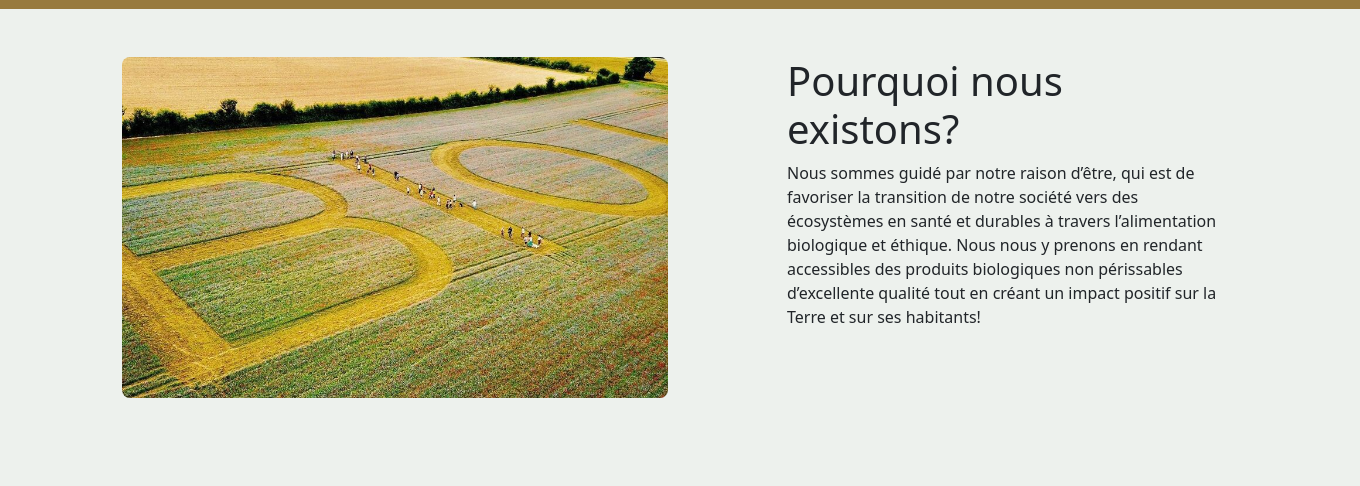
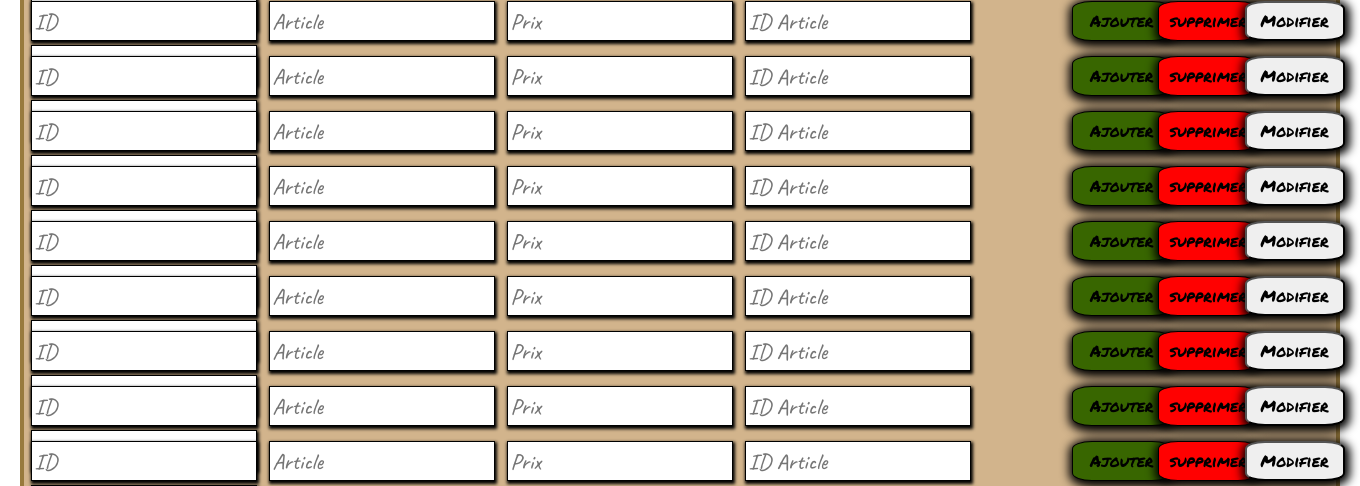
Before and after one commit to MartinProf/Projet_Final, a PHP site: page / in a window 1360 px wide. Shown: the part 801-1287 px from the top of the page. Run offline with PHP 8.4, Linux system fonts and the light colour scheme; some web fonts are replaced.

Commit message:
admin juste pas responsive...

```diff
--- /dev/null
+++ b/admin.php
@@ -0,0 +1,115 @@
+<?php
+$titre = "Page d'administration";
+require "vues/inc/entete.inc.php";
+require "vues/inc/navbar.inc.php";
+?>
+
+<main>
+<section class="containerAdmin">
+    <span id="spanAdmin"><input type="text" placeholder="ID"><input type="text" placeholder="Article"><input type="text" placeholder="Prix"><input type="text" placeholder="ID Article"><input type="text" placeholder="Image location"></span>
+    <button class="btnAjouter">Ajouter</button>
+    <button class="btnSupprimer">supprimer</button>
+    <button>Modifier</button>
+    <span id="spanAdmin"><input type="text" placeholder="ID"><input type="text" placeholder="Article"><input type="text" placeholder="Prix"><input type="text" placeholder="ID Article"><input type="text" placeholder="Image location"></span>
+    <button class="btnAjouter">Ajouter</button>
+    <button class="btnSupprimer">supprimer</button>
+    <button>Modifier</button>
+    <span id="spanAdmin"><input type="text" placeholder="ID"><input type="text" placeholder="Article"><input type="text" placeholder="Prix"><input type="text" placeholder="ID Article"><input type="text" placeholder="Image location"></span>
+    <button class="btnAjouter">Ajouter</button>
+    <button class="btnSupprimer">supprimer</button>
+    <button>Modifier</button>
+    <span id="spanAdmin"><input type="text" placeholder="ID"><input type="text" placeholder="Article"><input type="text" placeholder="Prix"><input type="text" placeholder="ID Article"><input type="text" placeholder="Image location"></span>
+    <button class="btnAjouter">Ajouter</button>
+    <button class="btnSupprimer">supprimer</button>
+    <button>Modifier</button>
+    <span id="spanAdmin"><input type="text" placeholder="ID"><input type="text" placeholder="Article"><input type="text" placeholder="Prix"><input type="text" placeholder="ID Article"><input type="text" placeholder="Image location"></span>
+    <button class="btnAjouter">Ajouter</button>
+    <button class="btnSupprimer">supprimer</button>
+    <button>Modifier</button>
+    <span id="spanAdmin"><input type="text" placeholder="ID"><input type="text" placeholder="Article"><input type="text" placeholder="Prix"><input type="text" placeholder="ID Article"><input type="text" placeholder="Image location"></span>
+    <button class="btnAjouter">Ajouter</button>
+    <button class="btnSupprimer">supprimer</button>
+    <button>Modifier</button>
+    <span id="spanAdmin"><input type="text" placeholder="ID"><input type="text" placeholder="Article"><input type="text" placeholder="Prix"><input type="text" placeholder="ID Article"><input type="text" placeholder="Image location"></span>
+    <button class="btnAjouter">Ajouter</button>
+    <button class="btnSupprimer">supprimer</button>
+    <button>Modifier</button>
+    <span id="spanAdmin"><input type="text" placeholder="ID"><input type="text" placeholder="Article"><input type="text" placeholder="Prix"><input type="text" placeholder="ID Article"><input type="text" placeholder="Image location"></span>
+    <button class="btnAjouter">Ajouter</button>
+    <button class="btnSupprimer">supprimer</button>
+    <button>Modifier</button>
+    <span id="spanAdmin"><input type="text" placeholder="ID"><input type="text" placeholder="Article"><input type="text" placeholder="Prix"><input type="text" placeholder="ID Article"><input type="text" placeholder="Image location"></span>
+    <button class="btnAjouter">Ajouter</button>
+    <button class="btnSupprimer">supprimer</button>
+    <button>Modifier</button>
+    <span id="spanAdmin"><input type="text" placeholder="ID"><input type="text" placeholder="Article"><input type="text" placeholder="Prix"><input type="text" placeholder="ID Article"><input type="text" placeholder="Image location"></span>
+    <button class="btnAjouter">Ajouter</button>
+    <button class="btnSupprimer">supprimer</button>
+    <button>Modifier</button>
+    <span id="spanAdmin"><input type="text" placeholder="ID"><input type="text" placeholder="Article"><input type="text" placeholder="Prix"><input type="text" placeholder="ID Article"><input type="text" placeholder="Image location"></span>
+    <button class="btnAjouter">Ajouter</button>
+    <button class="btnSupprimer">supprimer</button>
+    <button>Modifier</button>
+    <span id="spanAdmin"><input type="text" placeholder="ID"><input type="text" placeholder="Article"><input type="text" placeholder="Prix"><input type="text" placeholder="ID Article"><input type="text" placeholder="Image location"></span>
+    <button class="btnAjouter">Ajouter</button>
+    <button class="btnSupprimer">supprimer</button>
+    <button>Modifier</button>
+    <span id="spanAdmin"><input type="text" placeholder="ID"><input type="text" placeholder="Article"><input type="text" placeholder="Prix"><input type="text" placeholder="ID Article"><input type="text" placeholder="Image location"></span>
+    <button class="btnAjouter">Ajouter</button>
+    <button class="btnSupprimer">supprimer</button>
+    <button>Modifier</button>
+    <span id="spanAdmin"><input type="text" placeholder="ID"><input type="text" placeholder="Article"><input type="text" placeholder="Prix"><input type="text" placeholder="ID Article"><input type="text" placeholder="Image location"></span>
+    <button class="btnAjouter">Ajouter</button>
+    <button class="btnSupprimer">supprimer</button>
+    <button>Modifier</button>
+    <span id="spanAdmin"><input type="text" placeholder="ID"><input type="text" placeholder="Article"><input type="text" placeholder="Prix"><input type="text" placeholder="ID Article"><input type="text" placeholder="Image location"></span>
+    <button class="btnAjouter">Ajouter</button>
+    <button class="btnSupprimer">supprimer</button>
+    <button>Modifier</button>
+    <span id="spanAdmin"><input type="text" placeholder="ID"><input type="text" placeholder="Article"><input type="text" placeholder="Prix"><input type="text" placeholder="ID Article"><input type="text" placeholder="Image location"></span>
+    <button class="btnAjouter">Ajouter</button>
+    <button class="btnSupprimer">supprimer</button>
+    <button>Modifier</button>
+    <span id="spanAdmin"><input type="text" placeholder="ID"><input type="text" placeholder="Article"><input type="text" placeholder="Prix"><input type="text" placeholder="ID Article"><input type="text" placeholder="Image location"></span>
+    <button class="btnAjouter">Ajouter</button>
+    <button class="btnSupprimer">supprimer</button>
+    <button>Modifier</button>
+    <span id="spanAdmin"><input type="text" placeholder="ID"><input type="text" placeholder="Article"><input type="text" placeholder="Prix"><input type="text" placeholder="ID Article"><input type="text" placeholder="Image location"></span>
+    <button class="btnAjouter">Ajouter</button>
+    <button class="btnSupprimer">supprimer</button>
+    <button>Modifier</button>
+    <span id="spanAdmin"><input type="text" placeholder="ID"><input type="text" placeholder="Article"><input type="text" placeholder="Prix"><input type="text" placeholder="ID Article"><input type="text" placeholder="Image location"></span>
+    <button class="btnAjouter">Ajouter</button>
+    <button class="btnSupprimer">supprimer</button>
+    <button>Modifier</button>
+    <span id="spanAdmin"><input type="text" placeholder="ID"><input type="text" placeholder="Article"><input type="text" placeholder="Prix"><input type="text" placeholder="ID Article"><input type="text" placeholder="Image location"></span>
+    <button class="btnAjouter">Ajouter</button>
+    <button class="btnSupprimer">supprimer</button>
+    <button>Modifier</button>
+    <span id="spanAdmin"><input type="text" placeholder="ID"><input type="text" placeholder="Article"><input type="text" placeholder="Prix"><input type="text" placeholder="ID Article"><input type="text" placeholder="Image location"></span>
+    <button class="btnAjouter">Ajouter</button>
+    <button class="btnSupprimer">supprimer</button>
+    <button>Modifier</button>
+    <span id="spanAdmin"><input type="text" placeholder="ID"><input type="text" placeholder="Article"><input type="text" placeholder="Prix"><input type="text" placeholder="ID Article"><input type="text" placeholder="Image location"></span>
+    <button class="btnAjouter">Ajouter</button>
+    <button class="btnSupprimer">supprimer</button>
+    <button>Modifier</button>
+    <span id="spanAdmin"><input type="text" placeholder="ID"><input type="text" placeholder="Article"><input type="text" placeholder="Prix"><input type="text" placeholder="ID Article"><input type="text" placeholder="Image location"></span>
+    <button class="btnAjouter">Ajouter</button>
+    <button class="btnSupprimer">supprimer</button>
+    <button>Modifier</button>
+</section>
+
+<div id="divValidation">
+    <button>Enregistrer</button>
+    <button>Annuler</button>
+</div>
+
+
+
+
+
+<?php
+require "vues/inc/footer.inc.php";
+require "vues/inc/piedPage.inc.php";
+?>
--- a/css/style1.css
+++ b/css/style1.css
@@ -2,6 +2,7 @@
 @import url('https://fonts.googleapis.com/css2?family=Pacifico&display=swap');
 @import url('https://fonts.googleapis.com/css2?family=Caveat:wght@500&family=Pacifico&display=swap');
 @import url('https://fonts.googleapis.com/css2?family=Rubik+Dirt&display=swap');
+@import url('https://fonts.googleapis.com/css2?family=Permanent+Marker&display=swap');
 
 nav>div>div>div>ul>li>a, #modalFontColor, #staticBackdropLabel, .dropdown-item {
     font-family: 'Caveat', sans-serif;
@@ -139,31 +140,6 @@ a:hover {
     width: 420px;
 }
 
-.textAnim {
-    animation-name: textAnim;
-    animation-duration: 2sec;
-}
-
-@keyframes textAnim {
-    0% {
-        background-color: red;
-        left: 0px;
-        top: 0px;
-    }
-
-    50% {
-        background-color: blue;
-        left: 200px;
-        top: 200px;
-    }
-
-    100% {
-        background-color: red;
-        left: 0px;
-        top: 0px;
-    }
-}
-
 .imageConteneur {
     background-color: rgb(152, 122, 61);
     border-radius: 275px;
@@ -194,7 +170,7 @@ a:hover {
     height: 230px;
     overflow: auto;
     font-family: 'Caveat', sans-serif;
-    font-size: 1.3em;
+    font-size: 1.2em;
     color: rgb(152, 122, 61);
 }
 
@@ -255,10 +231,6 @@ a:hover {
     90% {
         left: 670px;
     }
-}
-
-.wrapper .carousel:hover .cardd {
-    animation-play-state: paused;
 }
 
 @media (max-width: 980px) {
@@ -336,3 +308,79 @@ a:hover {
     height: 300px;
     z-index: -1;
 }
+
+
+.containerAdmin {
+    display: grid;
+    grid-template-columns: 1050px 80px 80px 80px;
+    grid-template-rows: 50px 50px 50px 50px 50px 50px 50px 50px 50px 50px 50px 50px 50px 50px 50px 50px 50px 50px 50px 50px;
+    grid-auto-rows: 50px;
+    gap: 5px 5px;
+    justify-content: space-evenly;
+    align-content: center;
+    justify-items: center;
+    border: 4px solid rgb(152, 122, 61);
+    position: relative;
+    top: 116px;
+    margin: 0 20px 221px 20px;
+    padding: 20px 0;
+    background-color: tan;
+  }
+
+   #spanAdmin {
+    display: flex;
+    flex-wrap: wrap;
+    font-family: 'Caveat', sans-serif;
+    font-size: 1.4em;
+   }
+
+   #spanAdmin input, button {
+    margin: 2px 6px;
+   }
+
+   #spanAdmin input {
+    box-shadow: 1px 2px 3px 1px black;
+    border: 1px solid black;
+    height: 40px;
+   }
+
+   .containerAdmin button {
+    width: 100px;
+    border-radius: 20%;
+    box-shadow: 1px 2px 10px 4px black;
+    height: 40px;
+    text-align: center;
+    font-size: 1em;
+    font-family: 'Permanent Marker', sans-serif;
+   }
+
+   .btnAjouter {
+    background-color: #386600;
+    border: 1px solid black;
+   }
+
+   .btnSupprimer {
+    background-color: rgb(255, 1, 1);
+    border: 1px solid black;
+   }
+
+   #divValidation {
+    display: flex;
+    flex-wrap: wrap;
+    float: right;
+    position: relative;
+    bottom: 81px;
+    right: 80px;
+   }
+
+   #divValidation button {
+    width: 120px;
+    height: 50px;
+    border-radius: 20%;
+    border: 1px solid black;
+    background-color: tan;
+    font-family: 'Permanent Marker', sans-serif;
+    font-size: 1.1em;
+    box-shadow: 1px 2px 5px 2px black;
+    margin-right: 12px;
+   }
--- a/fonctionnement.php
+++ b/fonctionnement.php
@@ -48,8 +48,8 @@ require "vues/inc/navbar.inc.php";
                 <div class="card mb-3 textAnim">
                     <div class="card-header">Employés et bénévoles</div>
                     <div class="card-body">
-                        <h5 class="card-title">Information sur la boutique</h5>
-                        <p class="card-text">Lorem ipsum dolor sit amet consectetur adipisicing elit. Voluptatum quis eius cupiditate quisquam impedit consequatur nihil velit eum illum soluta, corrupti facilis numquam nisi deleniti rem dolorum saepe neque non quas quos! Aut incidunt nesciunt ad, quos delectus ipsam dolores labore doloribus, doloremque soluta laudantium aliquam magni ut veritatis ipsa.</p>
+                        <h5 class="card-title">Au service des gens et de la planète</h5>
+                        <p>Depuis le tout début, lors de notre ouverture en 2008, bon nombre d'individus se joignent à l'équipe avec, comme mission, l'intention de faire la différence. D'une part, mettre l'épaule à la roue du développement durable et d'autre part, rallier les gens à cette cause qui requiert un mouvement de masse pour se réaliser. </p>
                     </div>
                 </div>
             </div>
--- a/index.php
+++ b/index.php
@@ -1,5 +1,6 @@
 <?php
 $nav = "decouvrir";
 // require "modeles/TestDAO/testerConnexion.php";
-require "decouvrir.php";
+// require "decouvrir.php";
+require "admin.php";
 ?>
```
Also changed, not shown: modeles/DAO/DAO.interface.php (+21 -0 lines).
